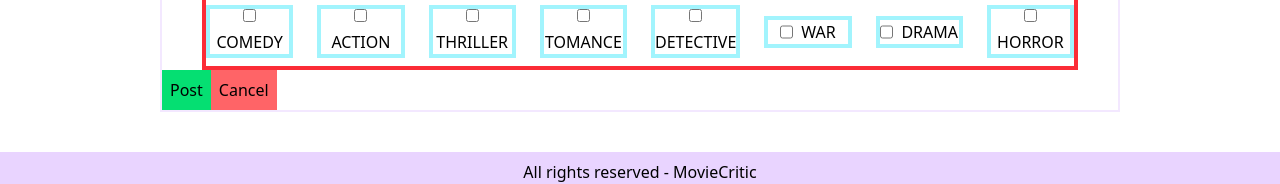
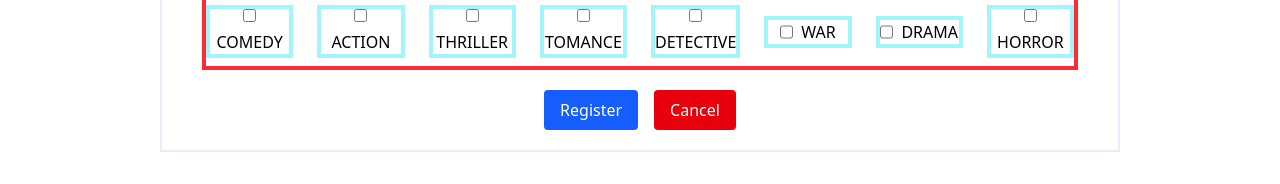
Before and after one commit to thambe96/RAD-Frontend, a React (Vite) app: page /userLayout/addreview in a window 1280 px wide. Shown: the part 689-873 px from the top of the page. Built offline with nearby package versions, Linux system fonts and the light colour scheme.

Commit message:
Add a loading animation so the user is acknoledged the backend processing the movie review post

```diff
--- a/src/pages/user/AddReview.tsx
+++ b/src/pages/user/AddReview.tsx
@@ -1,4 +1,6 @@
 import { useRef, useState, type ChangeEvent, type FormEvent } from "react"
+import { useAuth } from "../../context/authContext"
+import { createMovieReviewPost } from "../../services/movieReviewPost"
 
 
 
@@ -11,6 +13,9 @@ export default function AddReview() {
     const movieImageInputRef = useRef<HTMLInputElement | null>(null)
     const [previeMovieImage, setPrevieMovieImage] = useState("")
     const [selectedCategories, setSelectedCatogories] = useState<string[]>([])
+    const [movieDetailsSavingStatus, setMovieDetailsSavingStatus] = useState(false)
+
+    const {user} = useAuth()
 
 
 
@@ -46,9 +51,34 @@ export default function AddReview() {
 
     }
 
-    const handlePostSubmission = (e: FormEvent) => {
+    const handlePostSubmission = async (e: FormEvent) => {
         e.preventDefault()
-        alert("Do you want to submit the review!")
+
+        setMovieDetailsSavingStatus(true)
+
+        const movieReviePostData = {
+            title: movieTitle,
+            content: movieContent,
+            categories: selectedCategories,
+            userimage: movieImage,
+            contributor: user?._id
+
+        }
+
+        try {
+
+            const res = await createMovieReviewPost(movieReviePostData)
+            console.log(res)
+
+
+        } catch (error) {
+            console.error(error)
+        } finally {
+            setMovieDetailsSavingStatus(false)
+        }
+
+
+
     }
 
 
@@ -78,7 +108,7 @@ export default function AddReview() {
 
             <div className="flex flex-col ml-10 mr-10">
                 <label>Movie Title</label>
-                <input type="text" placeholder="title" className="w-full h-10 border-2 border-purple-200 rounded-lg"
+                <input type="text" value={movieTitle} placeholder="title" className="w-full h-10 border-2 border-purple-200 rounded-lg"
                     onChange={(e) =>setMovieTitle(e.target.value)}
                 />
             </div>
@@ -122,9 +152,26 @@ export default function AddReview() {
 
             </div>
 
-            <div>
-                <button type="submit" className="p-2 bg-green-400">Post</button>
-                <button className="p-2 bg-red-400" onClick={(e) => e.preventDefault()}>Cancel</button>
+            <div  className="flex justify-center gap-4 mt-5 mb-5">
+
+                <button type="submit" disabled = {movieDetailsSavingStatus} className={`px-4 py-2 rounded text-white flex item-center justify-center gap-2
+                        ${movieDetailsSavingStatus ? "bg-gray-400 cursor-not-allowed": "bg-blue-600 hover:bg-blue-700"}`}
+                    >
+
+                    {
+                        movieDetailsSavingStatus ? (
+                            <div className="flex item-center justify-center">
+                                <span className="w-4 h-4 border-2 border-white border-t-transparent rounded-full animate-spin" />
+                                <span>Registering...</span>
+                            </div>
+                        ) : (
+                            "Register"
+                        )
+
+                    }
+
+                </button>
+                <button className="px-4 py-2 rounded text-white flex item-center justify-center gap-2 bg-red-600 hover:bg-red-700" onClick={(e) => e.preventDefault()}>Cancel</button>
 
             </div>
 
```
